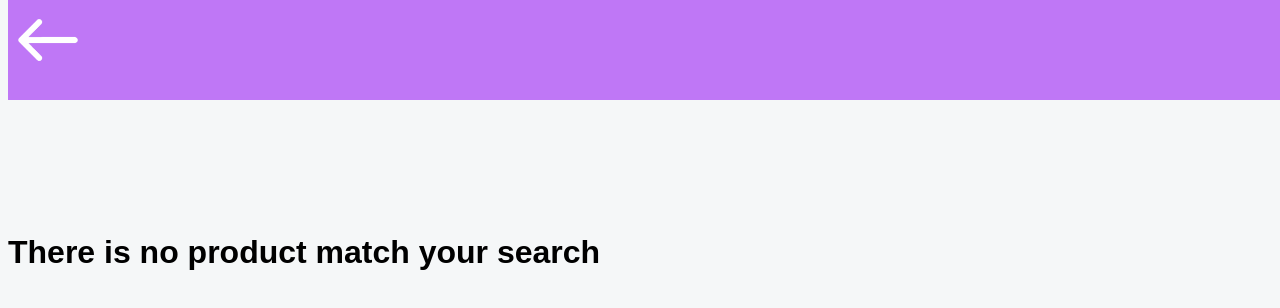
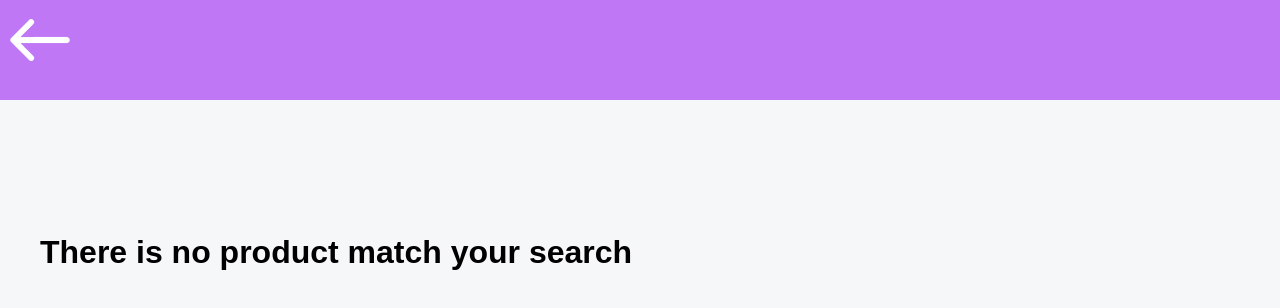
Before and after one commit to LWG13/LWG13-shop, a React (Vite) app: page /search in a window 1280 px wide. Shown: the top 308 px of the page. Built offline with nearby package versions, Linux system fonts and the light colour scheme; a web font is replaced by a local one.

Commit message:
Update search.scss

```diff
--- a/src/components/search.scss
+++ b/src/components/search.scss
@@ -6,19 +6,20 @@
   display: flex;
   flex-direction: column;
   justify-content: center;
-  width: 100%;
+
 }
 .gridO {
   display: flex;
   justify-content: center;
   margin-top: 80px;
-  width: 100%;
+
 }
 .searchResult .grid1{
   display: flex;
   justify-content: center;
   background: #BF77F6;
-  width: 100%;
+  right: 0;
+  left: 0;
   height: 100px;
   position: fixed;
   top: 0;
```
